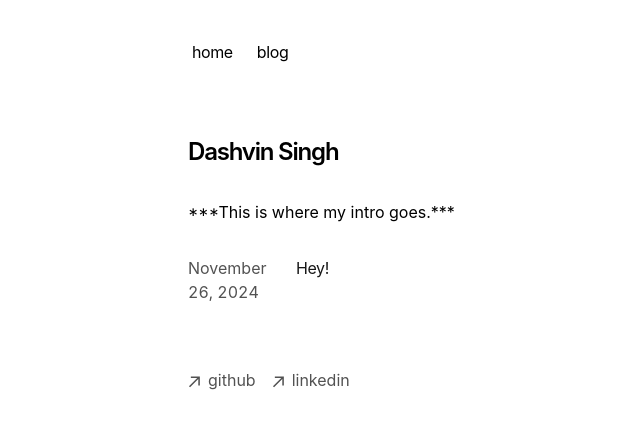
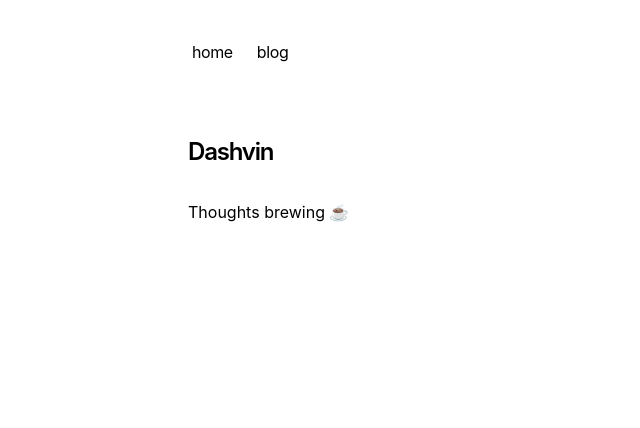
Before and after one commit to dashvinsingh/dashvinsingh.github.io, a Next.js app: page / in a window 1280 px wide. Shown: the top 428 px of the page, without its empty margins (164-804 px from the left). Built offline with nearby package versions, Linux system fonts and the light colour scheme.

Commit message:
custom publish rule

```diff
--- a/app/blog/page.tsx
+++ b/app/blog/page.tsx
@@ -8,7 +8,7 @@ export const metadata = {
 export default function Page() {
   return (
     <section>
-      <h1 className="font-semibold text-2xl mb-8 tracking-tighter">My Blog</h1>
+      <h1 className="font-semibold text-2xl mb-8 tracking-tighter">blog</h1>
       <BlogPosts />
     </section>
   )
--- a/app/blog/posts/hi.mdx
+++ b/app/blog/posts/hi.mdx
@@ -2,6 +2,7 @@
 title: 'Hey!'
 publishedAt: '2024-11-26'
 summary: 'An introduction blog post'
+published: false
 ---
 
 This is an introduction blog post.
--- a/app/blog/utils.ts
+++ b/app/blog/utils.ts
@@ -6,6 +6,7 @@ type Metadata = {
   publishedAt: string
   summary: string
   image?: string
+  published?: string
 }
 
 function parseFrontmatter(fileContent: string) {
@@ -50,7 +51,8 @@ function getMDXData(dir) {
 }
 
 export function getBlogPosts() {
-  return getMDXData(path.join(process.cwd(), 'app', 'blog', 'posts'))
+  const posts = getMDXData(path.join(process.cwd(), 'app', 'blog', 'posts'))
+  return posts.filter(post => post.metadata.published == 'true')
 }
 
 export function formatDate(date: string, includeRelative = false) {
--- a/app/layout.tsx
+++ b/app/layout.tsx
@@ -11,7 +11,7 @@ import { baseUrl } from './sitemap'
 export const metadata: Metadata = {
   metadataBase: new URL(baseUrl),
   title: {
-    default: 'Next.js Portfolio Starter',
+    default: 'Dashvin',
     template: '%s | Next.js Portfolio Starter',
   },
   description: 'Dashvin Singh Description',
@@ -19,7 +19,7 @@ export const metadata: Metadata = {
     title: "Dashvin's portfolio",
     description: 'This is my portfolio.',
     url: baseUrl,
-    siteName: 'My Portfolio',
+    siteName: 'Dashvin',
     locale: 'en_US',
     type: 'website',
   },
@@ -56,9 +56,10 @@ export default function RootLayout({
         <main className="flex-auto min-w-0 mt-6 flex flex-col px-2 md:px-0">
           <Navbar />
           {children}
-          <Footer />
-          <Analytics />
-          <SpeedInsights />
+          {/* Enable these when you're ready to publish. */}
+          {/* <Footer /> */}
+          {/* <Analytics /> */}
+          {/* <SpeedInsights /> */}
         </main>
       </body>
     </html>
--- a/app/page.tsx
+++ b/app/page.tsx
@@ -4,10 +4,10 @@ export default function Page() {
   return (
     <section>
       <h1 className="mb-8 text-2xl font-semibold tracking-tighter">
-        Dashvin Singh
+        Dashvin
       </h1>
       <p className="mb-4">
-        {`***This is where my intro goes.***`}
+        {`Thoughts brewing ☕️`}
       </p>
       <div className="my-8">
         <BlogPosts />
```
